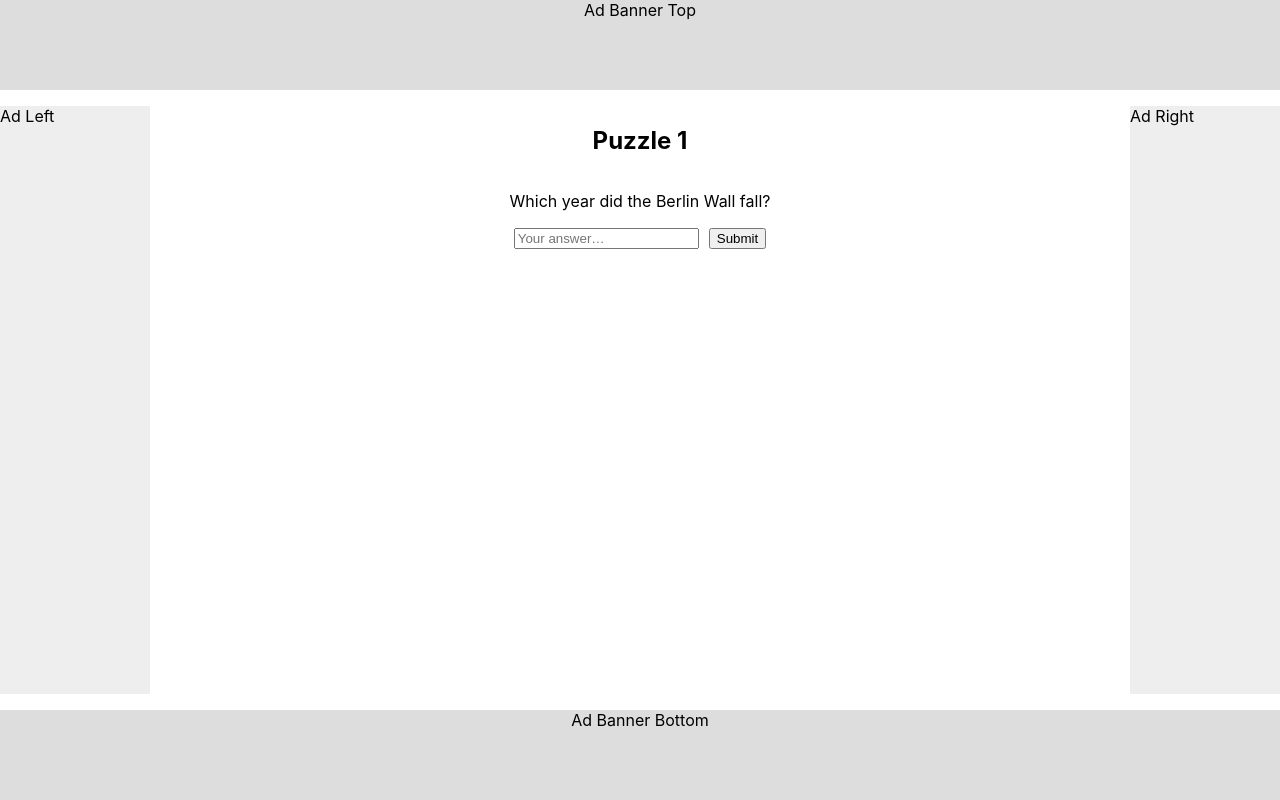
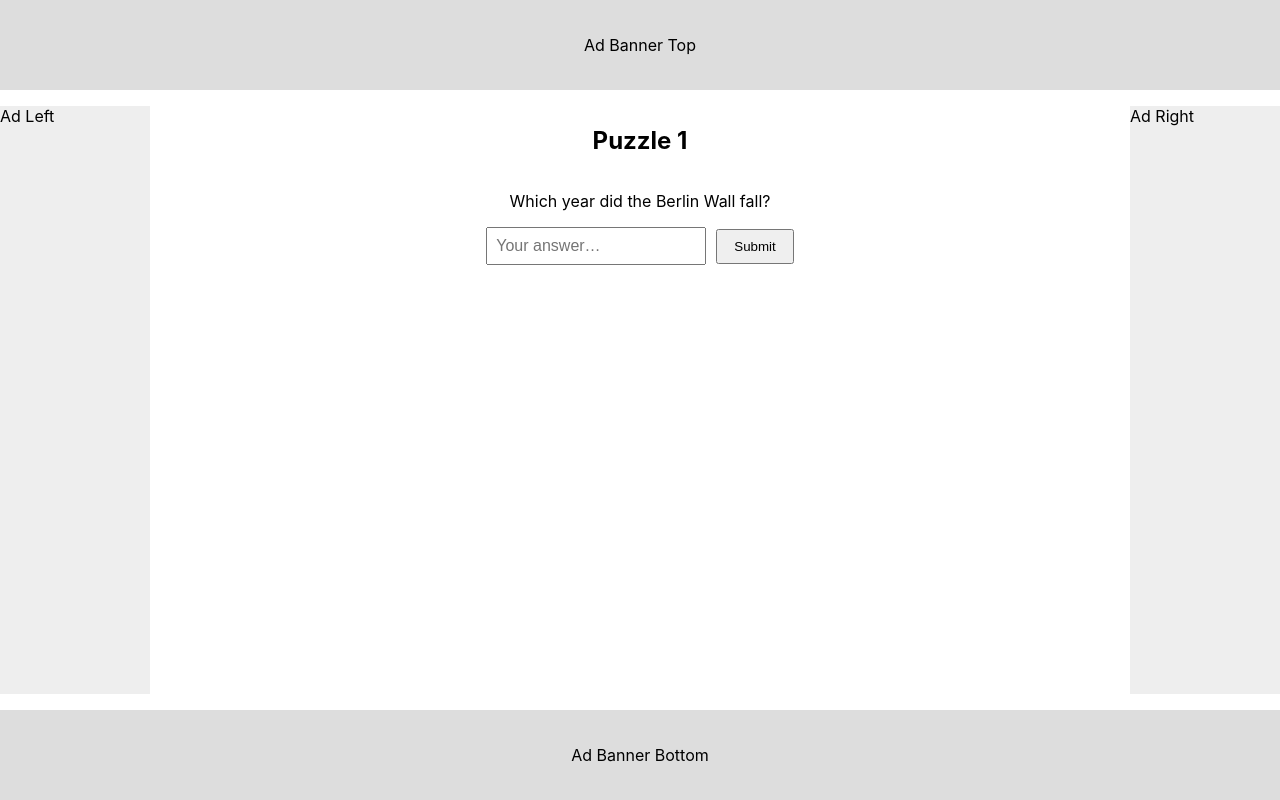
Before and after one commit to justinchase1984/mind-sprint, a Next.js app: page /puzzle/1 in a window 1280 px wide. Built offline with nearby package versions, Linux system fonts and the light colour scheme.

Commit message:
Update [id].tsx
Replace static puzzles with session-random puzzles

```diff
--- a/pages/puzzle/[id].tsx
+++ b/pages/puzzle/[id].tsx
@@ -4,81 +4,83 @@ import { useRouter } from 'next/router'
 import { FormEvent, useState, useEffect } from 'react'
 import Link from 'next/link'
 import { getStreaks, saveStreaks } from '../../lib/streak'
+import { getSessionPuzzles } from '../../lib/utils'
 
-interface Puzzle { question: string; answer: string }
-const puzzles: Puzzle[] = [
-  { question: 'Which year did the Berlin Wall fall?', answer: '1989' },
-  { question: 'Who was the first female Prime Minister of the UK?', answer: 'margaret thatcher' },
-  { question: 'Which country has won the most FIFA World Cups?', answer: 'brazil' },
-  { question: 'What is the capital of Australia?', answer: 'canberra' },
-  { question: 'In what year did “Friends” first premiere on TV?', answer: '1994' },
-  { question: 'What chemical element has the symbol “Au”?', answer: 'gold' },
-  { question: 'Who wrote “1984” and “Animal Farm”?', answer: 'george orwell' },
-  { question: 'Which band released the album “Dark Side of the Moon”?', answer: 'pink floyd' },
-  { question: 'Which movie won Best Picture at the 2020 Oscars?', answer: 'parasite' },
-  { question: 'What is the 12th Fibonacci number?', answer: '144' },
-  { question: 'Which city hosted the 2016 Summer Olympics?', answer: 'rio de janeiro' },
-  { question: 'Which company acquired LinkedIn in 2016?', answer: 'microsoft' },
-  { question: 'The Mona Lisa is on display at which museum?', answer: 'the louvre' },
-  { question: 'In Greek myth, who is the god of the sea?', answer: 'poseidon' },
-  { question: 'What language is primarily spoken in Brazil?', answer: 'portuguese' },
-  { question: 'What is the largest mammal on Earth?', answer: 'blue whale' },
-  { question: 'What is the currency of Japan?', answer: 'yen' },
-  { question: 'Which festival is known as the “Festival of Lights” in India?', answer: 'diwali' },
-  { question: 'What vitamin is produced when skin is exposed to sunlight?', answer: 'vitamin d' },
-  { question: 'How many sides does a dodecagon have?', answer: '12' },
-]
+const puzzles = getSessionPuzzles(10)
 
 export default function PuzzlePage() {
   const router = useRouter()
   const idNum = parseInt(router.query.id as string, 10)
-  const puzzle = puzzles[idNum - 1]    // now guaranteed to exist for IDs 1–20
+  const puzzle = puzzles[idNum - 1]    // will be undefined only if idNum > puzzles.length
   const [answer, setAnswer] = useState('')
 
-  // clear the input whenever we move to a new puzzle
-  useEffect(() => setAnswer(''), [idNum])
+  // clear input when moving to a new puzzle
+  useEffect(() => {
+    setAnswer('')
+  }, [idNum])
 
-  // If we've gone past puzzle #20, show the “finished” screen
+  // if past the last puzzle, show the “finished” UI
   if (!puzzle) {
     return (
       <>
         <Head>
           <title>All done! | Mind Sprint</title>
-          <meta name="description" content="You’ve finished all puzzles! Come back tomorrow for new challenges."/>
+          <meta
+            name="description"
+            content="You’ve finished all puzzles! Come back tomorrow for new challenges."
+          />
         </Head>
         <main style={{ textAlign: 'center', padding: '2rem' }}>
           <h1>🎉 You’ve finished all puzzles!</h1>
-          <Link href="/results"><button>See Results</button></Link>
+          <Link href="/results">
+            <button style={{ marginTop: '1rem', padding: '8px 16px' }}>
+              See Results
+            </button>
+          </Link>
         </main>
       </>
     )
   }
 
-  // handle each submit (always advance)
+  // handle form submission: always advance, track streaks
   const handleSubmit = (e: FormEvent<HTMLFormElement>) => {
     e.preventDefault()
-    const isCorrect = answer.trim().toLowerCase() === puzzle.answer.toLowerCase()
+    const isCorrect =
+      answer.trim().toLowerCase() === puzzle.answer.toLowerCase()
     let { current, max } = getStreaks()
-    if (isCorrect) current += 1
-    else current = 0
-    if (current > max) max = current
+    if (isCorrect) {
+      current += 1
+    } else {
+      current = 0
+    }
+    if (current > max) {
+      max = current
+    }
     saveStreaks(current, max)
     router.push(`/puzzle/${idNum + 1}`)
   }
 
   return (
     <div className="quiz-page">
-      {/* top ad */}
-      <div className="header" style={{ background:'#ddd', height:90, textAlign:'center' }}>
+      {/* Top ad banner */}
+      <div
+        className="header"
+        style={{
+          background: '#ddd',
+          height: 90,
+          textAlign: 'center',
+          lineHeight: '90px',
+        }}
+      >
         Ad Banner Top
       </div>
-      {/* left ad */}
-      <div className="adL" style={{ background:'#eee' }}>Ad Left</div>
-      {/* main puzzle area */}
+      {/* Left ad */}
+      <div className="adL" style={{ background: '#eee' }}>Ad Left</div>
+      {/* Main puzzle content */}
       <div className="main">
         <Head>
           <title>Puzzle {idNum} | Mind Sprint</title>
-          <meta name="description" content={puzzle.question}/>
+          <meta name="description" content={puzzle.question} />
         </Head>
         <h2>Puzzle {idNum}</h2>
         <p>{puzzle.question}</p>
@@ -86,18 +88,32 @@ export default function PuzzlePage() {
           <input
             name="answer"
             value={answer}
-            onChange={e => setAnswer(e.target.value)}
+            onChange={(e) => setAnswer(e.target.value)}
             autoComplete="off"
             placeholder="Your answer…"
             required
+            style={{ padding: '8px', fontSize: '16px', width: '200px' }}
           />
-          <button type="submit" style={{ marginLeft:10 }}>Submit</button>
+          <button
+            type="submit"
+            style={{ marginLeft: '10px', padding: '8px 16px' }}
+          >
+            Submit
+          </button>
         </form>
       </div>
-      {/* right ad */}
-      <div className="adR" style={{ background:'#eee' }}>Ad Right</div>
-      {/* bottom ad */}
-      <div className="footer" style={{ background:'#ddd', height:90, textAlign:'center' }}>
+      {/* Right ad */}
+      <div className="adR" style={{ background: '#eee' }}>Ad Right</div>
+      {/* Bottom ad banner */}
+      <div
+        className="footer"
+        style={{
+          background: '#ddd',
+          height: 90,
+          textAlign: 'center',
+          lineHeight: '90px',
+        }}
+      >
         Ad Banner Bottom
       </div>
     </div>
```
